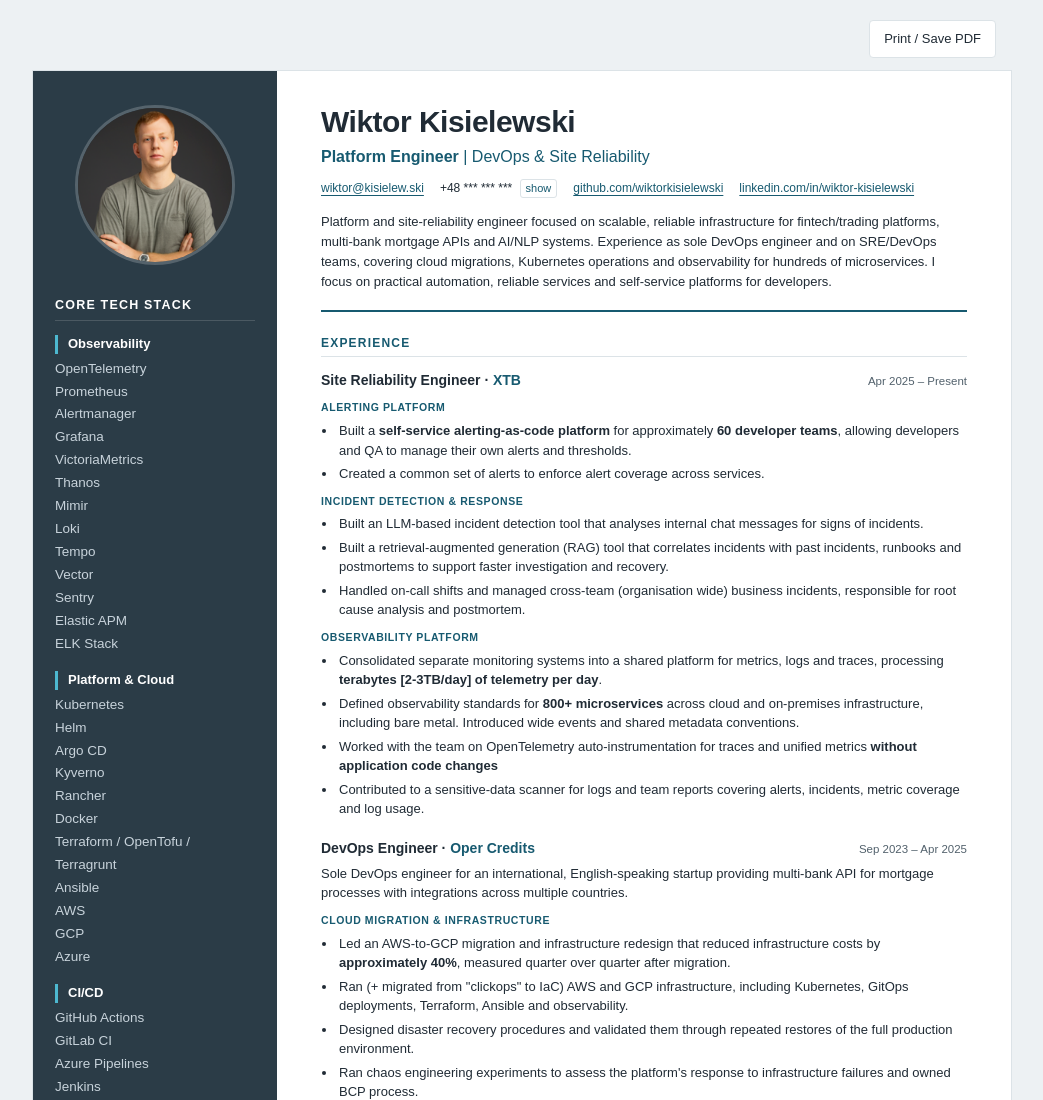
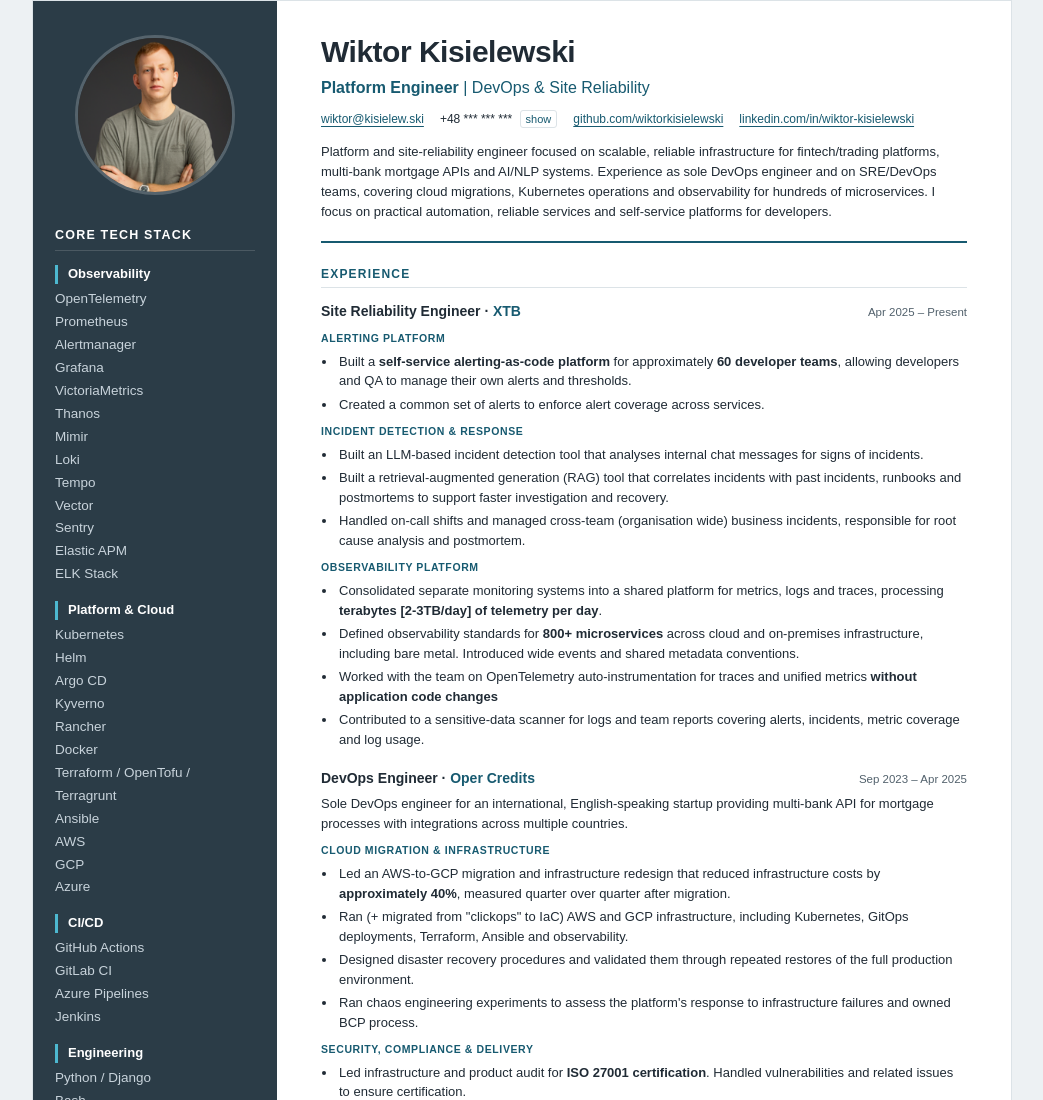
Before and after one commit to wiktorkisielewski/wiktorkisielewski.github.io, a plain HTML site: page index.html in a window 1280 px wide. Shown: the top 1100 px of the page, without its empty margins (118-1161 px from the left). Drawn offline with Linux system fonts and the light colour scheme.

Commit message:
me, me, me

```diff
--- a/index.html
+++ b/index.html
@@ -8,9 +8,6 @@
     <link href="style.css" rel="stylesheet" />
   </head>
   <body>
-    <div class="document-actions">
-      <button type="button" class="print-button" onclick="window.print()">Print / Save PDF</button>
-    </div>
     <main class="page">
       <aside class="sidebar">
         <div class="sidebar-photo">
--- a/style.css
+++ b/style.css
@@ -44,28 +44,6 @@
 button {
   font: inherit;
   cursor: pointer;
-}
-
-/* Document actions */
-.document-actions {
-  max-width: 980px;
-  margin: 20px auto 12px;
-  padding: 0 16px;
-  text-align: right;
-}
-
-.print-button {
-  border: 1px solid var(--line);
-  border-radius: 4px;
-  padding: 8px 14px;
-  background: #fff;
-  color: var(--text);
-  font-size: 13px;
-}
-
-.print-button:hover {
-  border-color: var(--accent);
-  color: var(--accent);
 }
 
 /* Page grid */
@@ -335,10 +313,6 @@
 
 /* ---- Mobile ---- */
 @media screen and (max-width: 700px) {
-  .document-actions {
-    margin-top: 12px;
-  }
-
   .page {
     grid-template-columns: 1fr;
     margin-bottom: 0;
@@ -382,7 +356,6 @@
     line-height: 1.3;
   }
 
-  .document-actions,
   .reveal-button {
     display: none;
   }
```
